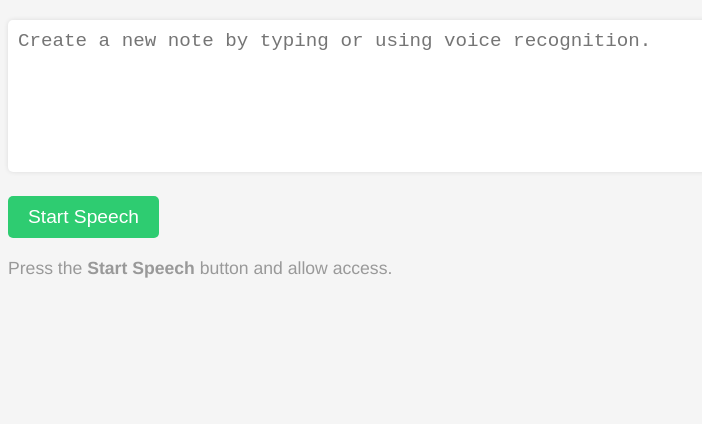
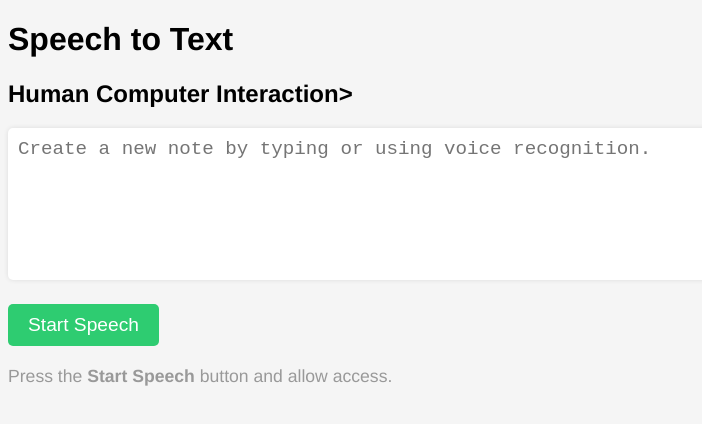
Before and after one commit to reyntors/Speech-to-text, a plain HTML site: page index.html in a window 1280 px wide. Shown: the whole page, without its empty margins (0-702 px from the left). Drawn offline with Linux system fonts and the light colour scheme.

Commit message:
Update index.html

```diff
--- a/index.html
+++ b/index.html
@@ -1,9 +1,11 @@
 <!DOCTYPE html>
 <html>
   <head>
-    <title>Voice Controlled Notes App</title>
+    <title>Speech Recognition</title>
     <meta http-equiv="Permissions-Policy" content="accelerometer 'none'; camera 'none'; geolocation 'none'; microphone 'none'; payment 'none'">
     <link rel="stylesheet" href="styles.css">
+    <h1> Speech to Text </h1>
+    <h2> Human Computer Interaction></h2>
   </head>
   <body>
     <div class="input-single">
```
